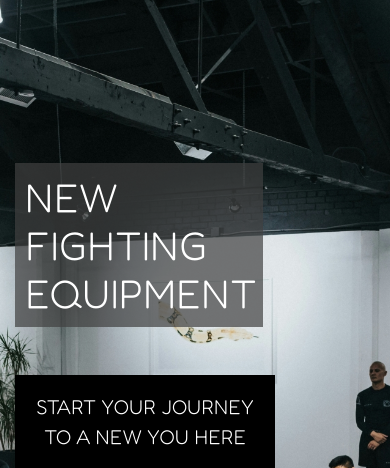
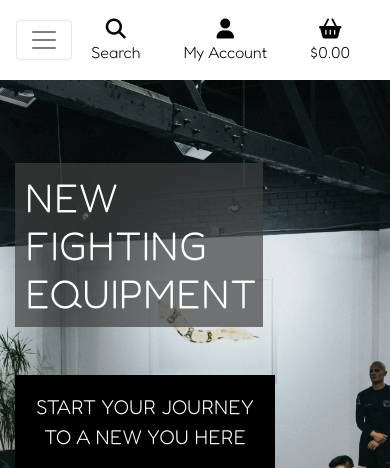
Before and after one commit to SLeighton-dot-com/Fighting_Fit, a Django app: page / in a window 390 px wide. Shown: the top 468 px of the page. Run offline with Django 3.2, Linux system fonts and the light colour scheme; some libraries are stand-ins or nearby versions.

Commit message:
Feat:Add dropdown menu and mobile navigation

```diff
--- a/fighting_fit/templates/base.html
+++ b/fighting_fit/templates/base.html
@@ -72,7 +72,7 @@
                     <div class="dropdown-menu border-0" aria-labelledby="user-options">
                         {% if request.user.is_authenticated %}
                             {% if request.user.is_superuser %}
-                                <a href="" class="dropdown-item">Ship Item Management</a>
+                                <a href="" class="dropdown-item">Shop Item Management</a>
                             {% endif %}
                             <a href="" class="dropdown-item">My Profile</a>
                             <a href="{% url 'account_logout' %}" class="dropdown-item">Logout</a>
@@ -99,6 +99,15 @@
             </ul>
         </div>
       </div>
+      <div class="row bg-white">
+        <nav class="navbar navbar-expand-lg navbar-light w-100">
+            <button class="navbar-toggler" type="button" data-toggle="collapse" data-target="#main-nav" aria-controls="main-nav" aria-expanded="false" aria-label="Toggle navigation">
+                <span class="navbar-toggler-icon"></span>
+            </button>
+            {% include 'includes/mobile-top-header.html' %}
+            {% include 'includes/main-nav.html' %}
+        </nav>
+    </div>
     </header>
 
     {% if messages %}
--- /dev/null
+++ b/fighting_fit/templates/includes/main-nav.html
@@ -0,0 +1,50 @@
+<div class="collapse navbar-collapse" id="main-nav">
+    <ul class="navbar-nav w-auto mx-auto">
+        <li class="nav-item dropdown">
+            <a class="logo-font font-weight-bold nav-link text-black mr-5" href="#" id="all-products-link" data-toggle="dropdown" aria-haspopup="true" aria-expanded="false">
+                All Products
+            </a>
+            <div class="dropdown-menu border-0" aria-labelledby="all-products-link">
+                <a href="" class="dropdown-item">By Price</a>
+                <a href="" class="dropdown-item ">By Rating</a>
+                <a href="" class="dropdown-item ">By Category</a>
+                <a href="" class="dropdown-item">All Products</a>
+            </div>
+        </li>
+
+        <li class="nav-item dropdown">
+            <a class="logo-font font-weight-bold nav-link text-black mr-5" href="#" id="clothing-link" data-toggle="dropdown" aria-haspopup="true" aria-expanded="false">
+                Clothing
+            </a>
+            <div class="dropdown-menu border-0" aria-labelledby="clothing-link">
+                <a href="" class="dropdown-item">Martital Art Gi</a>
+                <a href="" class="dropdown-item">Bottoms</a>
+                <a href="" class="dropdown-item">Tops</a>
+                <a href="" class="dropdown-item">All Clothing</a>
+            </div>
+        </li>
+
+        <li class="nav-item dropdown">
+            <a class="logo-font font-weight-bold nav-link text-black mr-5" href="#" id="sparring-link" data-toggle="dropdown" aria-haspopup="true" aria-expanded="false">
+                Sparring Gear
+            </a>
+            <div class="dropdown-menu border-0" aria-labelledby="sparring-link">
+                <a href="" class="dropdown-item">Gloves</a>
+                <a href="" class="dropdown-item">Pads</a>
+                <a href="" class="dropdown-item">All Sparring Gear</a>
+            </div>
+        </li>
+
+        <li class="nav-item dropdown">
+            <a class="logo-font font-weight-bold nav-link text-black mr-5" href="#" id="guides-link" data-toggle="dropdown" aria-haspopup="true" aria-expanded="false">
+                Workout &amp; Mobility Guides
+            </a>
+            <div class="dropdown-menu border-0" aria-labelledby="guides-link">
+                <a href="" class="dropdown-item">Workout</a>
+                <a href="" class="dropdown-item">Stretching</a>
+                <a href="" class="dropdown-item">All Guides</a>
+            </div>
+        </li>
+
+    </ul>
+</div>
--- /dev/null
+++ b/fighting_fit/templates/includes/mobile-top-header.html
@@ -0,0 +1,56 @@
+<li class="list-inline-item">
+    <a class="text-black nav-link d-block d-lg-none" href="#" id="mobile-search" data-toggle="dropdown" aria-haspopup="true" aria-expanded="false">
+        <div class="text-center">
+            <div><i class="fa-solid fa-magnifying-glass fa-lg"></i></div>
+            <p class="my-0">Search</p>
+        </div>
+    </a>
+    <div class="dropdown-menu border-0 w-100 p-3 rounded-0 my-0" aria-labelledby="mobile-search">
+        <form class="form" method="GET" action="">
+            <div class="input-group w-100">
+                <input class="form-control border border-black rounded-0" type="text" name="q" placeholder="Search our site">
+                <div class="input-group-append">
+                    <button class="form-control form-control btn btn-black border border-black rounded-0" type="submit">
+                        <span class="icon">
+                            <i class="fa-solid fa-magnifying-glass"></i>
+                        </span>
+                    </button>
+                </div>
+            </div>
+        </form>
+    </div>
+</li>
+<li class="list-inline-item dropdown">
+    <a class="text-black nav-link d-block d-lg-none" href="#" id="user-options" data-toggle="dropdown" aria-haspopup="true" aria-expanded="false">
+        <div class="text-center">
+            <div><i class="fa-solid fa-user fa-lg"></i></div>
+            <p class="my-0">My Account</p>
+        </div>
+    </a>
+    <div class="dropdown-menu border-0" aria-labelledby="user-options">
+        {% if request.user.is_authenticated %}
+            {% if request.user.is_superuser %}
+                <a href="{% url 'account_logout' %}" class="dropdown-item">Shop Item Management</a>
+            {% endif %}
+            <a href="" class="dropdown-item">My Profile</a>
+            <a href="{% url 'account_logout' %}" class="dropdown-item">Logout</a>
+        {% else %}
+            <a href="{% url 'account_signup' %}" class="dropdown-item">Register</a>
+            <a href="{% url 'account_login' %}" class="dropdown-item">Login</a>
+        {% endif %}
+    </div>
+</li>
+<li class="list-inline-item">
+    <a class="{% if grand_total %}text-primary font-weight-bold{% else %}text-black{% endif %} nav-link d-block d-lg-none" href="">
+        <div class="text-center">
+            <div><i class="fa-solid fa-basket-shopping fa-lg"></i></div>
+            <p class="my-0">
+                {% if grand_total %}
+                    ${{ grand_total|floatformat:2 }}
+                {% else %}
+                    $0.00
+                {% endif %}
+            </p>
+        </div>
+    </a>
+</li>
```
